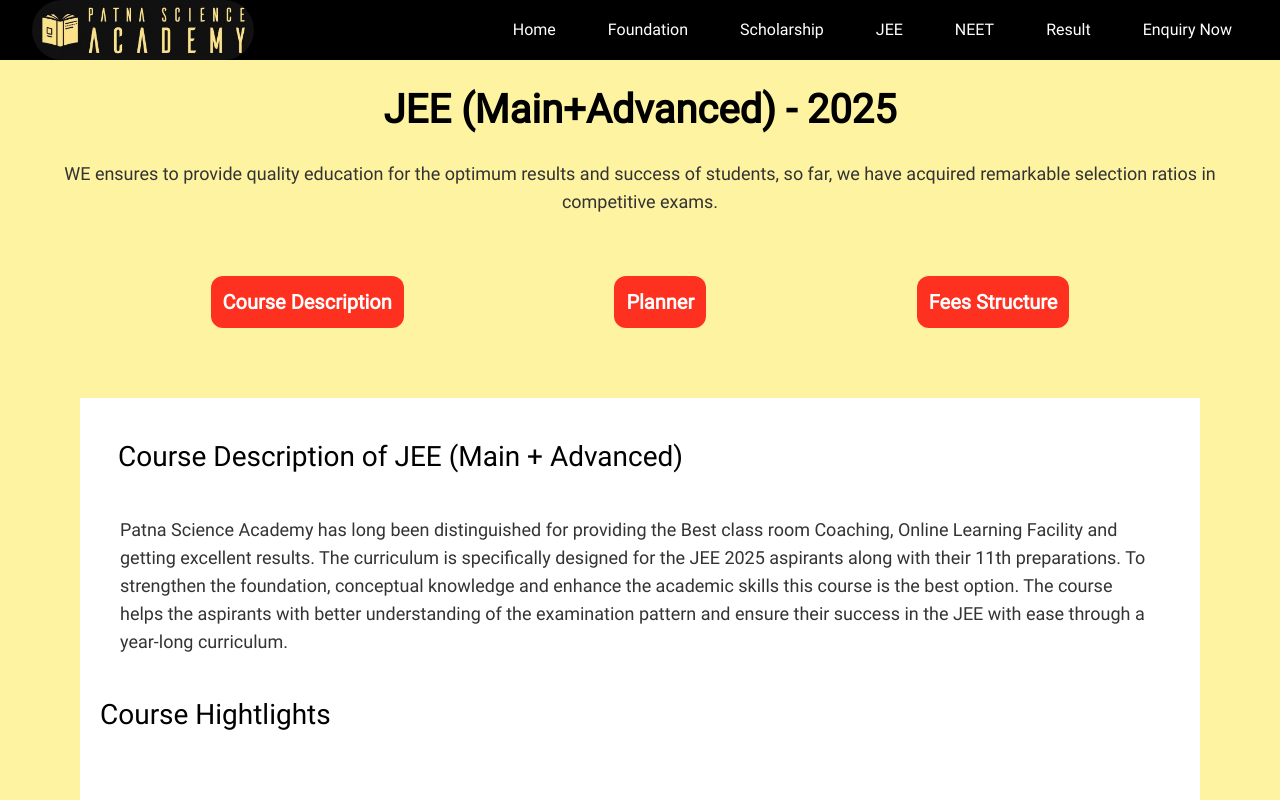
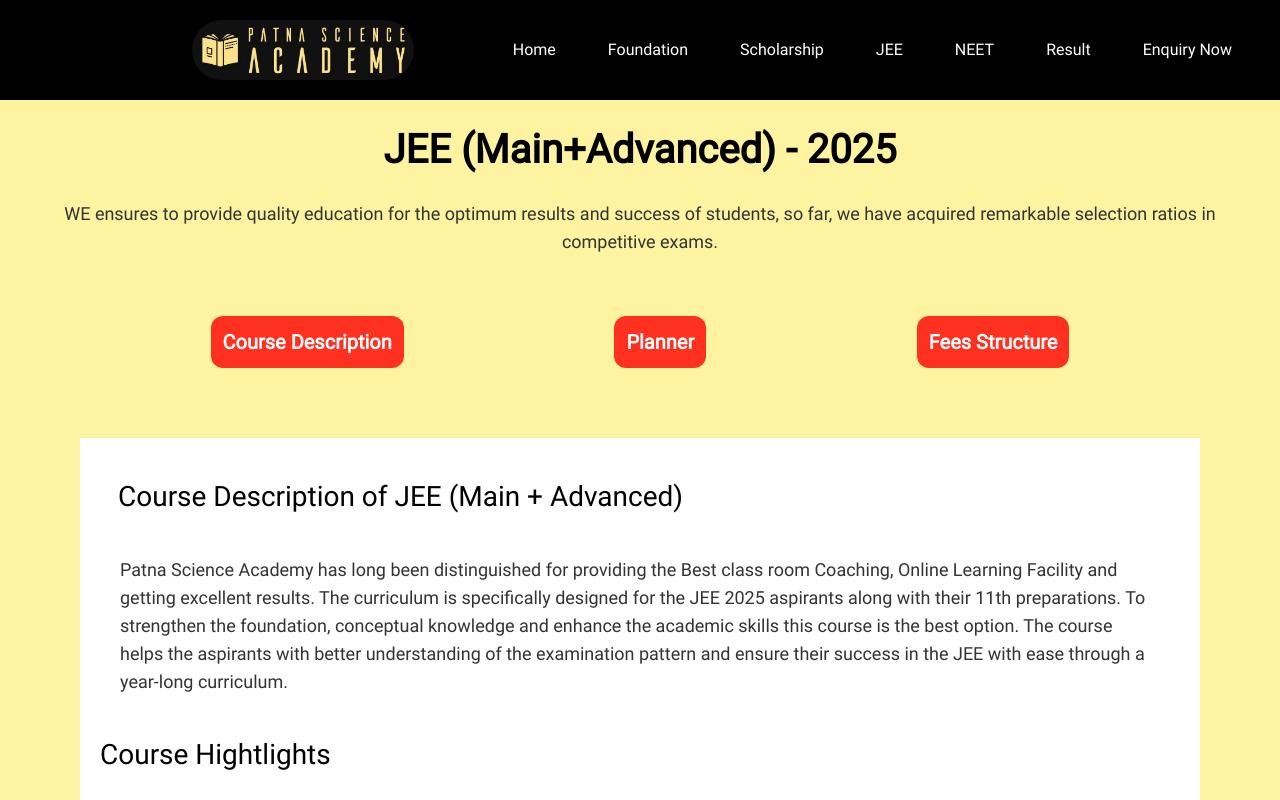
Before and after one commit to ewebsiteprovider/instituteFrontend, a React (Create React App) app: page /jee in a window 1280 px wide. Built offline with nearby package versions, Linux system fonts and the light colour scheme.

Commit message:
changes done in header

```diff
--- a/src/components/nav/NavBar.js
+++ b/src/components/nav/NavBar.js
@@ -2,6 +2,7 @@
 import { Link } from "react-router-dom";
 import MenuIcon from '@mui/icons-material/Menu';
 import logo from './navLogo.jpeg';
+// import logo from './MicrosoftTeams-image.png';
 
 const NavBar = () => {
 
@@ -24,9 +25,9 @@
 
   return (
 
-    <nav className="bg-black text-white flex justify-between px-[32px] w-[100%] h-[60px] items-center sm:overflow-hidden">
+    <nav className="bg-black text-white flex justify-between px-[32px] w-[100%] h-[100px] items-center sm:overflow-hidden">
 
-      <img src={logo} alt="" className="h-[40px] md:h-[60px] rounded-full" />
+      <img src={logo} alt="" className="h-[40px] md:h-[60px] rounded-full ml-40" />
 
       <div>
         <div className="relative lg:hidden">
```
Also changed, not shown: src/components/nav/MicrosoftTeams-image.png (added).
